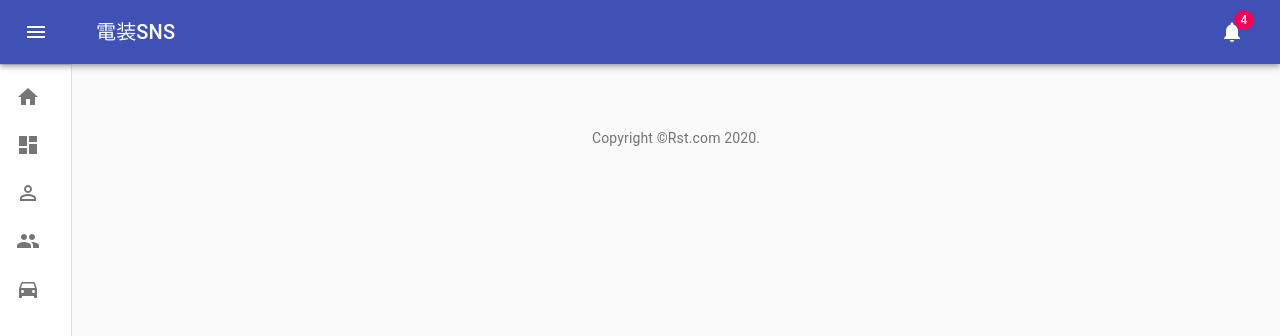
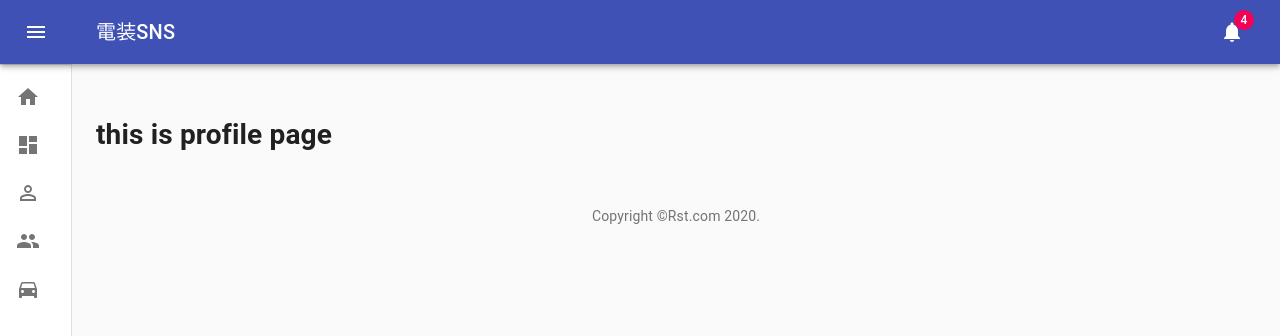
Before and after one commit to adaman3568/denso-app, a React (Create React App) app: page /profile in a window 1280 px wide. Shown: the top 336 px of the page. Built offline with nearby package versions, Linux system fonts and the light colour scheme.

Commit message:
Profile編集ページ作成

```diff
--- a/src/App.tsx
+++ b/src/App.tsx
@@ -4,6 +4,7 @@ import {BrowserRouter,Route,Switch} from "react-router-dom";
 import UserIndexWrapper from "./Components/UserIndex/UserIndexWrapper";
 import Tweets from "./Components/Tweets/Tweets";
 import {PathList} from "./Routing/path";
+import Profile from "./Components/Profile/Profile";
 
 const App : React.FC = () => {
     return (
@@ -11,6 +12,7 @@ const App : React.FC = () => {
             <Switch>
                 <UserIndexWrapper>
                     <Route exact path={PathList.home} component={Tweets}/>
+                    <Route exact path={PathList.profile} component={Profile}/>
                 </UserIndexWrapper>
             </Switch>
         </BrowserRouter>
--- /dev/null
+++ b/src/Components/Profile/Profile.tsx
@@ -0,0 +1,11 @@
+import React, {FC} from 'react';
+
+const Profile : React.FC = () => {
+    return (
+        <div>
+            <h1>this is profile page</h1>
+        </div>
+    );
+};
+
+export default Profile;
```
